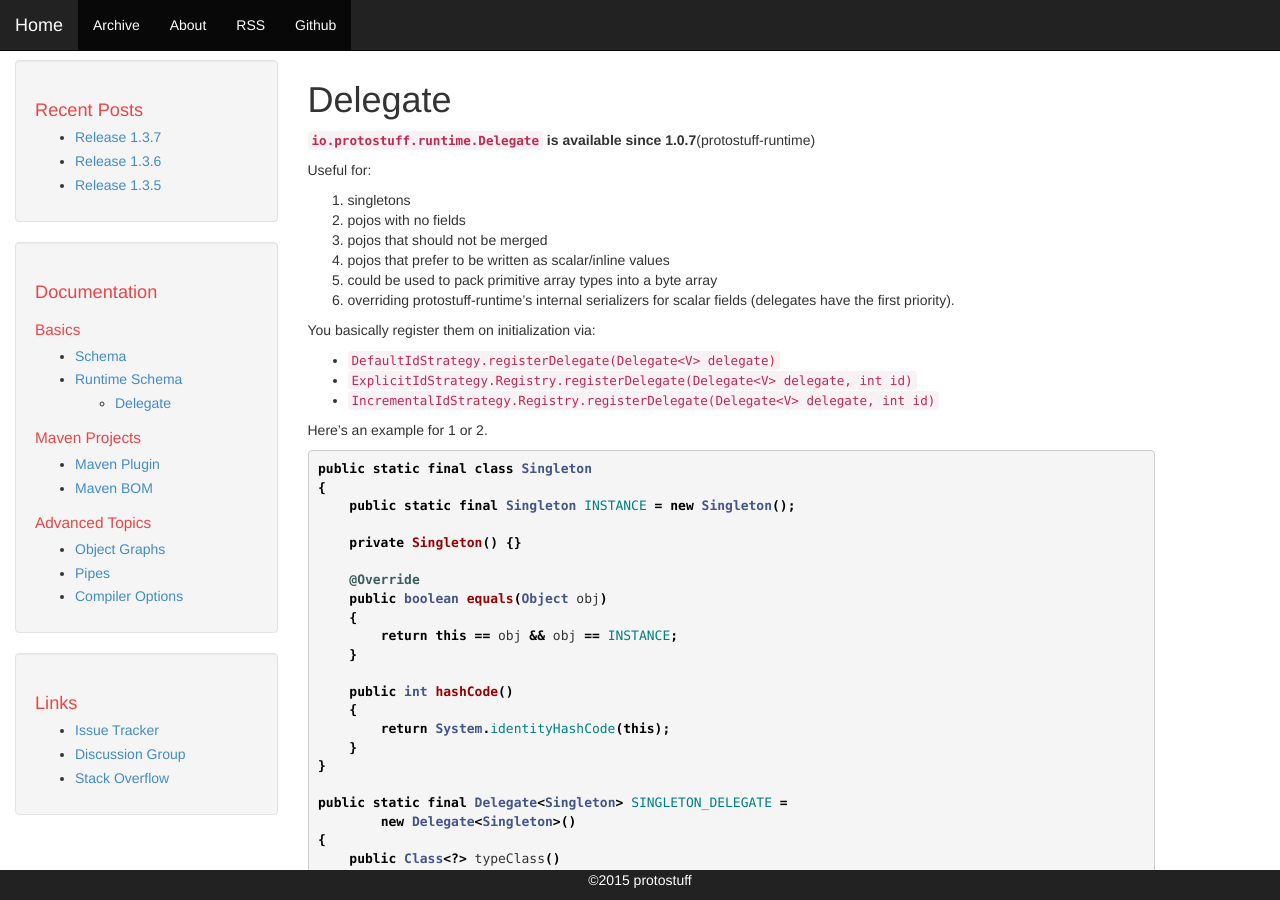
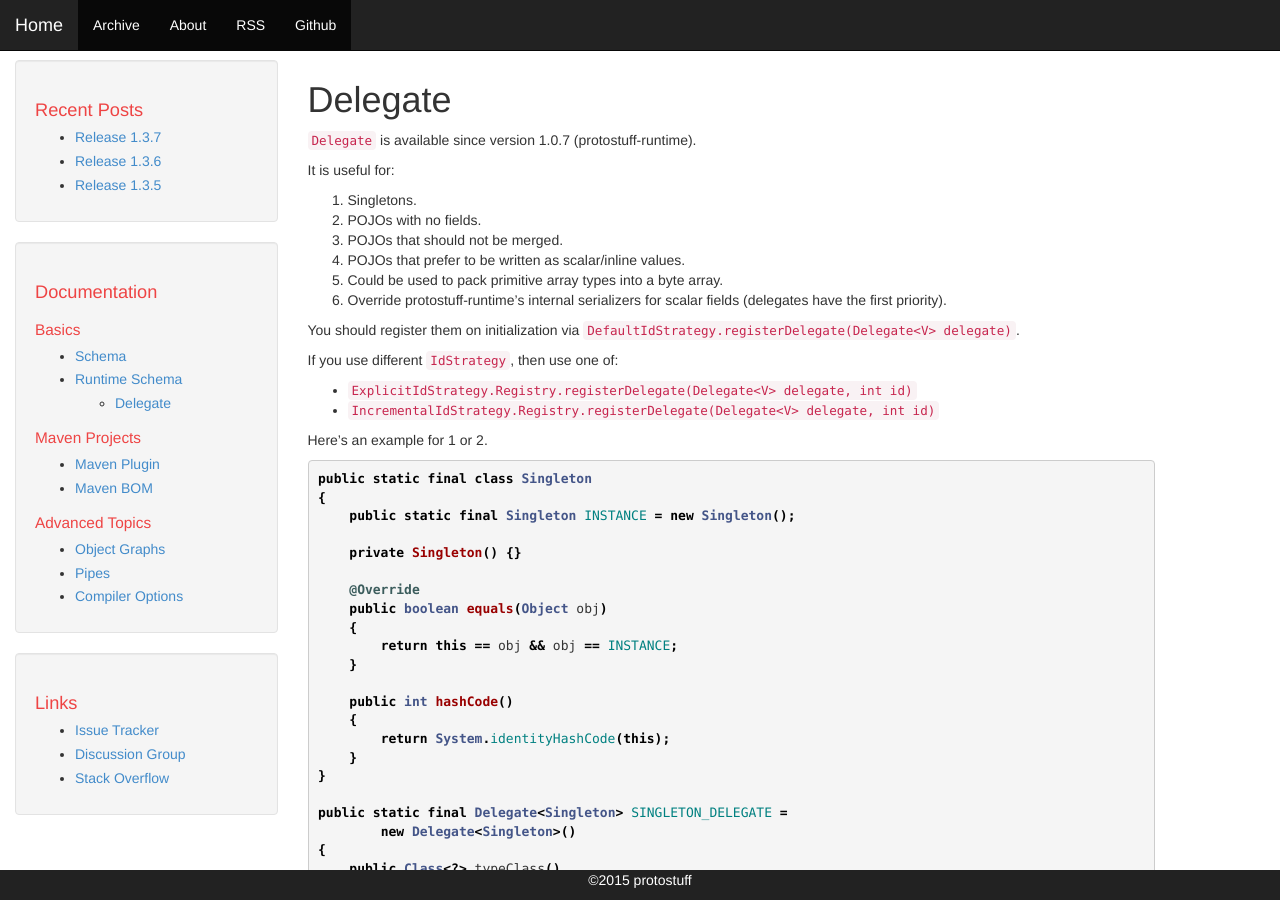
Before and after one commit to protostuff/protostuff.github.io, a Jekyll site: the page built from documentation/runtime-schema-delegate.md, in a window 1280 px wide and 900 px high. Built offline with Jekyll 4.4.1, drawn with Linux system fonts in a browser that asks for light colours; Markdown is read by kramdown in place of the engine named in the settings.

Commit message:
Update documentation for Delegate

```diff
--- a/documentation/runtime-schema-delegate.md
+++ b/documentation/runtime-schema-delegate.md
@@ -3,19 +3,22 @@ layout: page
 title: Delegate
 permalink: /documentation/runtime-schema-delegate/
 ---
-**`io.protostuff.runtime.Delegate` is available since 1.0.7**(protostuff-runtime)
+`Delegate` is available since version 1.0.7 (protostuff-runtime).
 
-Useful for:
-  1. singletons
-  1. pojos with no fields
-  1. pojos that should not be merged
-  1. pojos that prefer to be written as scalar/inline values
-  1. could be used to pack primitive array types into a byte array
-  1. overriding protostuff-runtime's internal serializers for scalar fields (delegates have the first priority).
+It is useful for:
 
-You basically register them on initialization via:
+1. Singletons.
+2. POJOs with no fields.
+3. POJOs that should not be merged.
+4. POJOs that prefer to be written as scalar/inline values.
+5. Could be used to pack primitive array types into a byte array.
+6. Override protostuff-runtime's internal serializers for scalar fields (delegates have the first
+   priority).
 
-* `DefaultIdStrategy.registerDelegate(Delegate<V> delegate)`
+You should register them on initialization via `DefaultIdStrategy.registerDelegate(Delegate<V> delegate)`.
+
+If you use different `IdStrategy`, then use one of:
+
 * `ExplicitIdStrategy.Registry.registerDelegate(Delegate<V> delegate, int id)`
 * `IncrementalIdStrategy.Registry.registerDelegate(Delegate<V> delegate, int id)`
 
```
